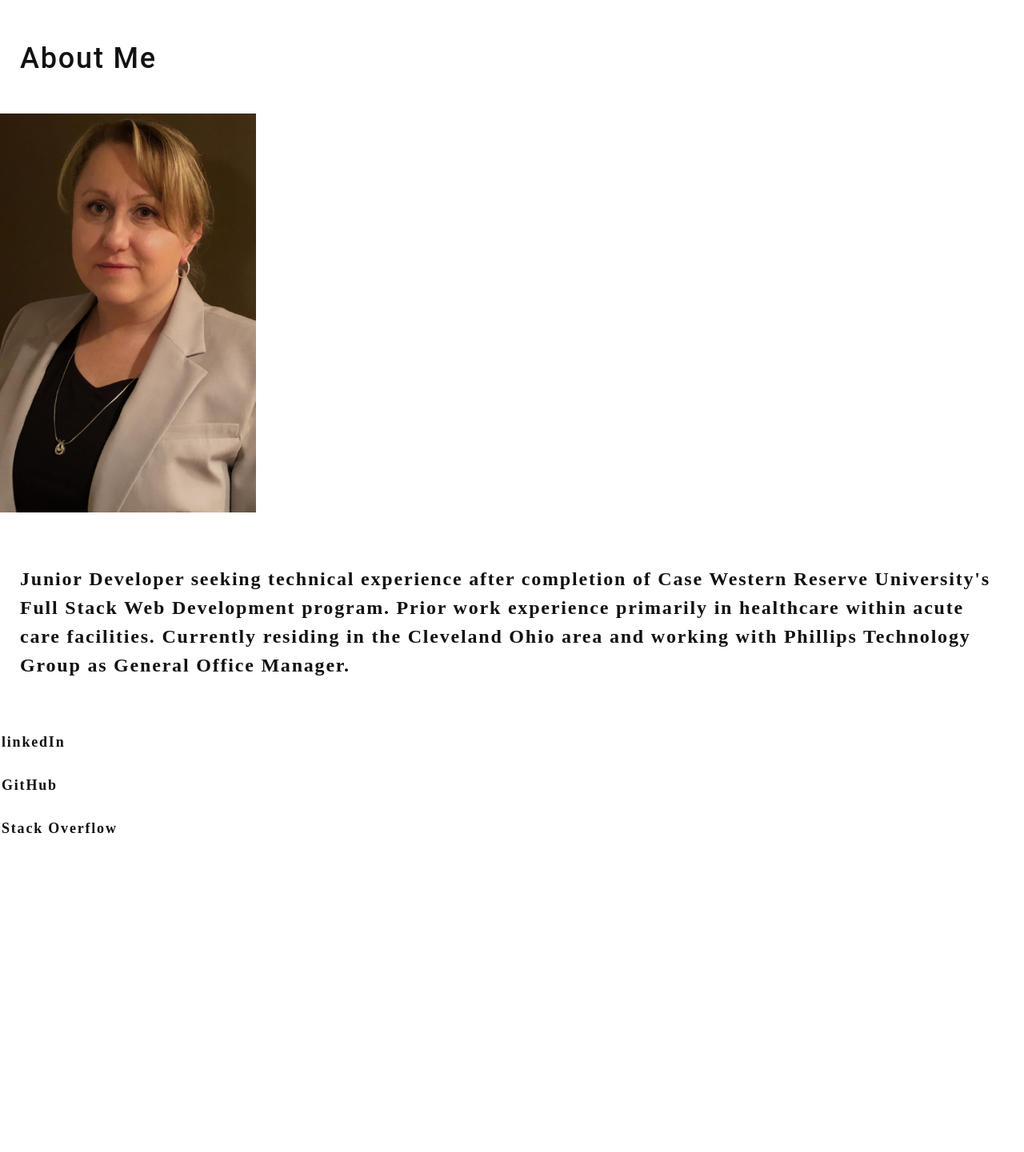
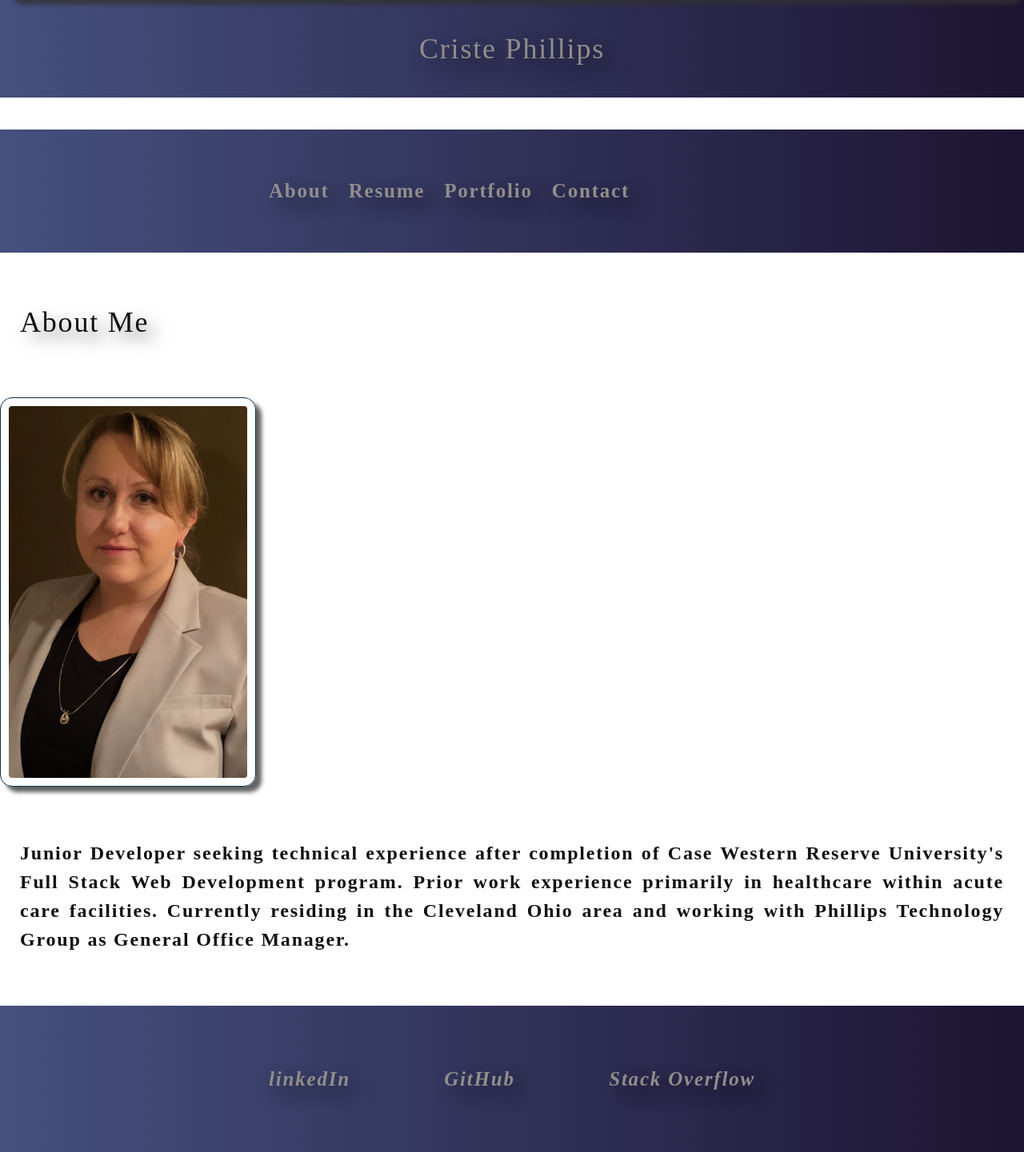
Before and after one commit to cphill11/react-portfolio, a React (Create React App) app: page / in a window 1280 px wide. Shown: the part 229-1670 px from the top of the page at 80% size. Before the commit the page ends 1319 px from the top, so only its background shows below. Built offline with nearby package versions, Linux system fonts and the light colour scheme.

Commit message:
significant changes to CSS

```diff
--- a/src/App.css
+++ b/src/App.css
@@ -1,4 +1,4 @@
-.App {
+/* .App {
   text-align: center;
 }
 
@@ -35,4 +35,4 @@
   to {
     transform: rotate(360deg);
   }
-}
+} */
--- a/src/components/Footer.js
+++ b/src/components/Footer.js
@@ -2,6 +2,7 @@ import React from "react";
 
 function Footer() {
   return (
+    <footer>
     <section className="my-5">
       <li>
         <a href="https://www.linkedin.com/in/cristephillips/" className="linkedIn">
@@ -23,6 +24,7 @@ function Footer() {
         </a>
       </li>
     </section>
+    </footer>
   );
 }
 
--- a/src/components/Header.js
+++ b/src/components/Header.js
@@ -1,13 +1,16 @@
 // appears on multiple pages
-// name, optional image, navigation
 import React from "react";
+import nzImg from "../assets/images/nz.jpg";
 
-function Header() {
+function Header(props) {
   return (
-    <section className="my-5">
-    Criste Phillips
-    </section>
+    <header className="my-5">
+      < img src={nzImg} alt=""/>
+      <h2> Criste Phillips</h2>
+
+    </header>
   );
 }
 
+
 export default Header;
--- a/src/components/NavTabs.js
+++ b/src/components/NavTabs.js
@@ -1,12 +1,13 @@
 import React from 'react';
+
 
 function NavTabs({ currentPage, handlePageChange }) {
   return (
     <header>
-    <ul className="nav nav-tabs">
-      <li className="nav-item">
+    <ul className="nav nav-tabs" class="container">
+      <li className="nav-item" class="row">
         <a
-          href="#about"
+          href="#about" class="col-2 col-3-sm"
           onClick={() => handlePageChange('About')}
           className={currentPage === 'About' ? 'nav-link active' : 'nav-link'}
         >
@@ -15,7 +16,7 @@ function NavTabs({ currentPage, handlePageChange }) {
       </li>
       <li className="nav-item">
         <a
-          href="#resume"
+          href="#resume" class="col-2 col-3-sm"
           onClick={() => handlePageChange('Resume')}
 
           className={currentPage === 'About' ? 'nav-link active' : 'nav-link'}
@@ -25,7 +26,7 @@ function NavTabs({ currentPage, handlePageChange }) {
       </li>
       <li className="nav-item">
         <a
-          href="#portfolio"
+          href="#portfolio" class="col-2 col-3-sm"
           onClick={() => handlePageChange('Portfolio')}
 
           className={currentPage === 'Portfolio' ? 'nav-link active' : 'nav-link'}
@@ -35,7 +36,7 @@ function NavTabs({ currentPage, handlePageChange }) {
       </li>
       <li className="nav-item">
         <a
-          href="#contact"
+          href="#contact" class="col-2 col-3-sm"
 
           onClick={() => handlePageChange('Contact')}
           className={currentPage === 'Contact' ? 'nav-link active' : 'nav-link'}
--- a/src/index.css
+++ b/src/index.css
@@ -1,22 +1,3 @@
-/* body {
-  margin: 0;
-  font-family: -apple-system, BlinkMacSystemFont, 'Segoe UI', 'Roboto', 'Oxygen',
-    'Ubuntu', 'Cantarell', 'Fira Sans', 'Droid Sans', 'Helvetica Neue',
-    sans-serif;
-  -webkit-font-smoothing: antialiased;
-  -moz-osx-font-smoothing: grayscale;
-}
-
-code {
-  font-family: source-code-pro, Menlo, Monaco, Consolas, 'Courier New',
-    monospace;
-} */
-
-main {
-  margin: 0 auto;
-  max-width: 90%;
-  padding: 50px 30px;
-}
 :root {
   --primary-color: #928d8d;
   --secondary-color: #0a3247;
@@ -33,6 +14,11 @@ main {
 * {
   box-sizing: border-box;
 }
+main {
+  margin: 0 auto;
+  max-width: 100%;
+  padding: 50px 30px;
+}
 
 html,
 body {
@@ -48,7 +34,7 @@ body {
   letter-spacing: 0.1em;
   background: var(--tertiary);
   color: var(--darker);
-  font-family: 'Montserrat', cursive;
+  font-family: 'Helvetica, Arial, sans-serif';
 }
 
 h1,
@@ -57,10 +43,10 @@ h3,
 h4,
 h5,
 h6 {
-  font-family: 'Roboto', sans-serif;
+  font-family: 'Helvetica, Arial, sans-serif';
   font-weight: 500;
-  margin: 5px 0;
   line-height: 1.25;
+  text-shadow: 10px 10px 20px rgba(0, 0, 0, 0.5);
 }
 
 h1 {
@@ -72,6 +58,8 @@ h1 {
 h2 {
   font-size: 2.25rem;
   font-weight: bolder;
+  text-align: center;
+  color: var(--primary-color);
 }
 
 h3 {
@@ -94,6 +82,7 @@ p {
   font-size: 1.5rem;
   margin-top: 0;
   padding: 25px;
+  text-align: justify;
 }
 
 a {
@@ -108,13 +97,30 @@ a:hover {
 
 header {
   font-weight: 100;
+  font-size: 25px;
   background: linear-gradient(to right, rgb(69, 80, 126), rgb(29, 20, 50));
+  padding: 0.5rem;
+  text-shadow: 10px 10px 20px rgba(0, 0, 0, 0.5);
+}
+header ul {
+  color: var(--light);
+  display:flex;
+  align-items: center;
+  justify-content: space-between;
+  flex-direction: row;
+  padding: 25px 25% 25px 25%;
 }
 
-header a {
-  color: var(--light);
+header li a {
+  color: var(--primary-color);
+  display: inline;
+  padding: 12px;
 }
 
+header img {
+  max-height: 180px;
+  width: 100%;
+}
 button {
   font-size: 1rem;
   text-decoration: none;
@@ -138,6 +144,14 @@ button[disabled] {
 
 img {
   max-width: 100%;
+  padding: 10px;
+  border: 1px solid;
+  border-color: var(--secondary-color);
+  border-radius: 15px;
+  -webkit-box-shadow: 7px 7px 5px 0px rgba(50, 50, 50, 0.75);
+  -moz-box-shadow:    7px 7px 5px 0px rgba(50, 50, 50, 0.75);
+  box-shadow:         7px 7px 5px 0px rgba(50, 50, 50, 0.75);
+
 }
 
 span[role='img'] {
@@ -181,14 +195,34 @@ textarea {
   padding: 5px;
 }
 
+footer {
+  font-weight: 100;
+  font-size: 25px;
+  font-style: italic;
+  background: linear-gradient(to right, rgb(69, 80, 126), rgb(29, 20, 50));
+  align-items: center;
+  padding: 0.5rem;
+  text-shadow: 10px 10px 20px rgba(0, 0, 0, 0.5);
+}
 
+footer section {
+  color: var(--primary-color);
+  display:flex;
+  align-items: center;
+  justify-content: space-between;
+  flex-direction: row;
+  padding: 25px 25% 25px 25%;
+  margin: 0;
+}
 
+footer li a {
+  display: inline;
+  padding: 12px;
+}
 
 .container {
   width: 85%;
   max-width: 1200px;
-  margin-left: auto;
-  margin-right: auto;
 }
 
 .flex-row {
@@ -249,17 +283,7 @@ textarea {
   padding-bottom: var(--spacing-two);
 }
 
-.card {
-  width: 25%;
-  text-align: center;
-}
 
-.img-thumbnail {
-  width: auto;
-  height: 300px;
-  margin-bottom: 50px;
-  cursor: pointer;
-}
 
 .modalBackdrop {
   background: rgba(0, 0, 0, 0.65);
@@ -276,7 +300,7 @@ textarea {
   background: var(--darker);
   border-radius: 5px;
   max-width: 100%;
-  margin: 50px auto;
+  /* margin: 50px auto; */
   padding: 15px;
   width: 960px;
 }
@@ -284,7 +308,7 @@ textarea {
 .modalTitle {
   font-size: 18px;
   font-weight: 600;
-  margin-bottom: 25px;
+  /* margin-bottom: 25px; */
 }
 
 button {
@@ -295,7 +319,7 @@ button {
   cursor: pointer;
   font-size: 16px;
   font-weight: 600;
-  margin-bottom: 30px;
+  /* margin-bottom: 30px; */
   padding: 10px 15px;
 }
 
@@ -304,8 +328,8 @@ a {
   color: var(--primary);
   font-weight: 600;
   padding: 2px 4px;
-  margin-left: -2px;
-  margin-right: -2px;
+  /* margin-left: -2px;
+  margin-right: -2px; */
 }
 
 .navActive {
```
Also changed, not shown: src/components/Nav.js (+52 -63 lines), src/assets/images/nz.jpg (added).
